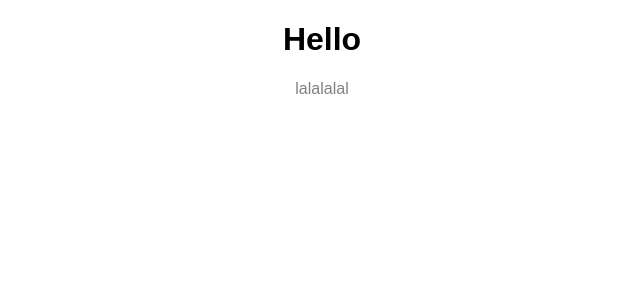
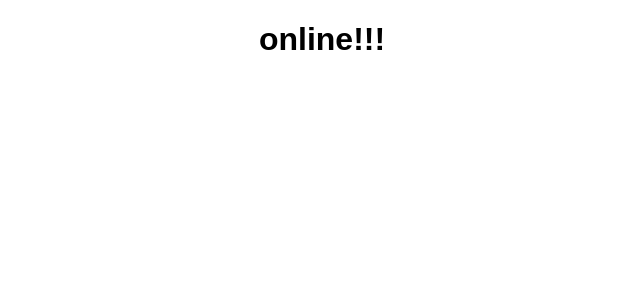
Before and after one commit to seo-dong-hyeon/hooks, a React (Create React App) app: page / in a window 1280 px wide. Shown: the top 300 px of the page, without its empty margins (318-958 px from the left). Built offline with nearby package versions, Linux system fonts and the light colour scheme.

Commit message:
useNetwork

```diff
--- a/src/App.js
+++ b/src/App.js
@@ -1,25 +1,40 @@
 import React, { useState, useEffect, useRef } from "react";
 import "./styles.css";
 
-const useFadeIn = (duration, delay) => {
-  const element = useRef();
+const useNetwork = onChange => {
+  const [status, setStatus] = useState(navigator.onLine);
+
+  const handleChange = () => {
+    if(typeof onChange === 'function'){
+      onchange(navigator.onLine);
+    }
+    setStatus(navigator.onLine);
+    console.log("change");
+  }
+
   useEffect(() => {
-    if(element.current){
-      const {current} = element;
-      current.style.transition = `opacity ${duration}s ease-in-out ${delay}s`;
-      current.style.opacity = 1;
+    window.addEventListener("online",handleChange);
+    window.addEventListener("offline",handleChange);
+
+    return () => {
+      window.removeEventListener("online",handleChange);
+      window.removeEventListener("offline",handleChange);
+
     }
-  }, []) // componenetDidMount
-  return {ref: element, style: {opacity: 0}}; // return value를 prop처럼
+  }, []);
+
+  return status;
 }
 
 const App = () => {
-  const fadeInH1 = useFadeIn(3,2);
-  const fadeInP = useFadeIn(5,5);
+  const handleNetworkChange = onLine => {
+    console.log(onLine ? "online!" : "offline!");
+  }
+  const onLine = useNetwork(handleNetworkChange);
+
   return (
     <div className="App">
-      <h1 {...fadeInH1}>Hello</h1>
-      <p {...fadeInP}>lalalalal</p>
+      <h1>{onLine ? "online!!!" : "offline!!!"}</h1>
     </div>
   );
 };
--- /dev/null
+++ b/useNetwork/index.js
@@ -0,0 +1 @@
+export { useNetwork as default } from "./useNetwork";
```
Also changed, not shown: useNetwork/useNetwork.js (added, +37 -0 lines).
